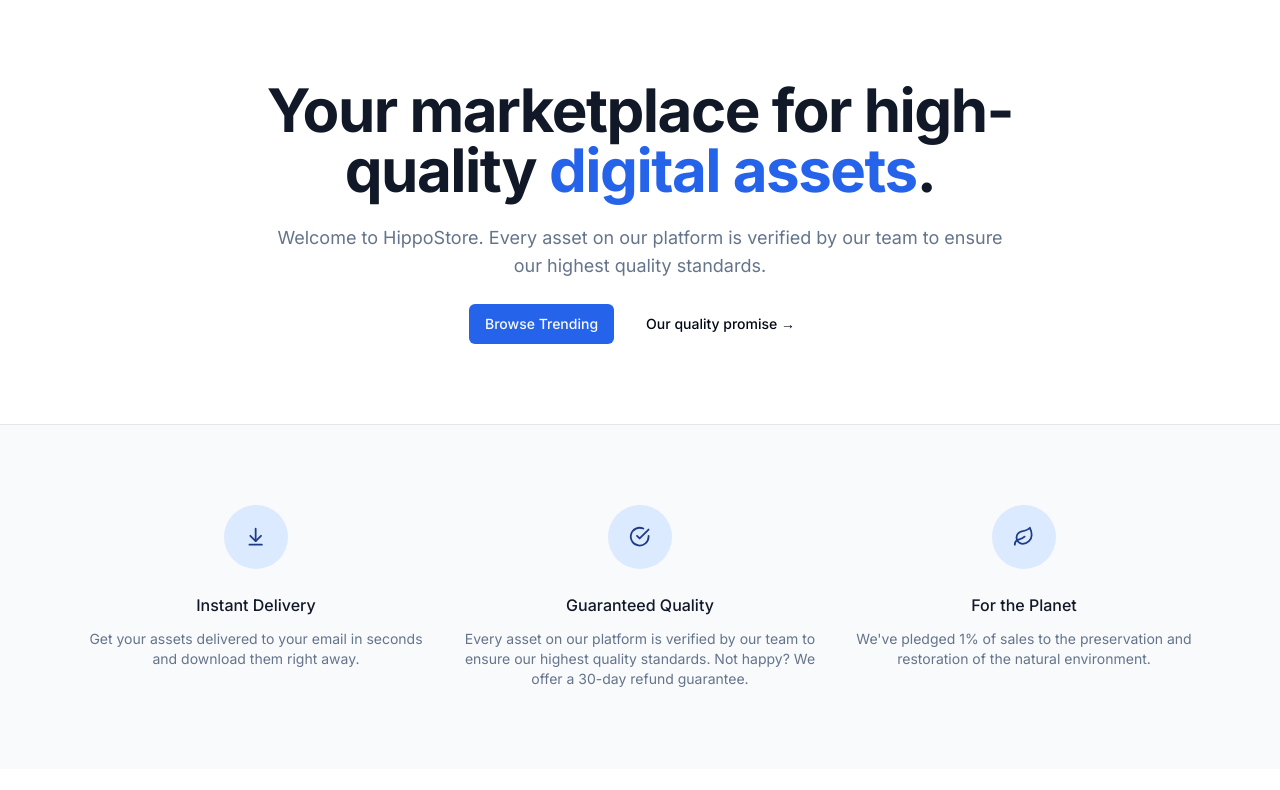
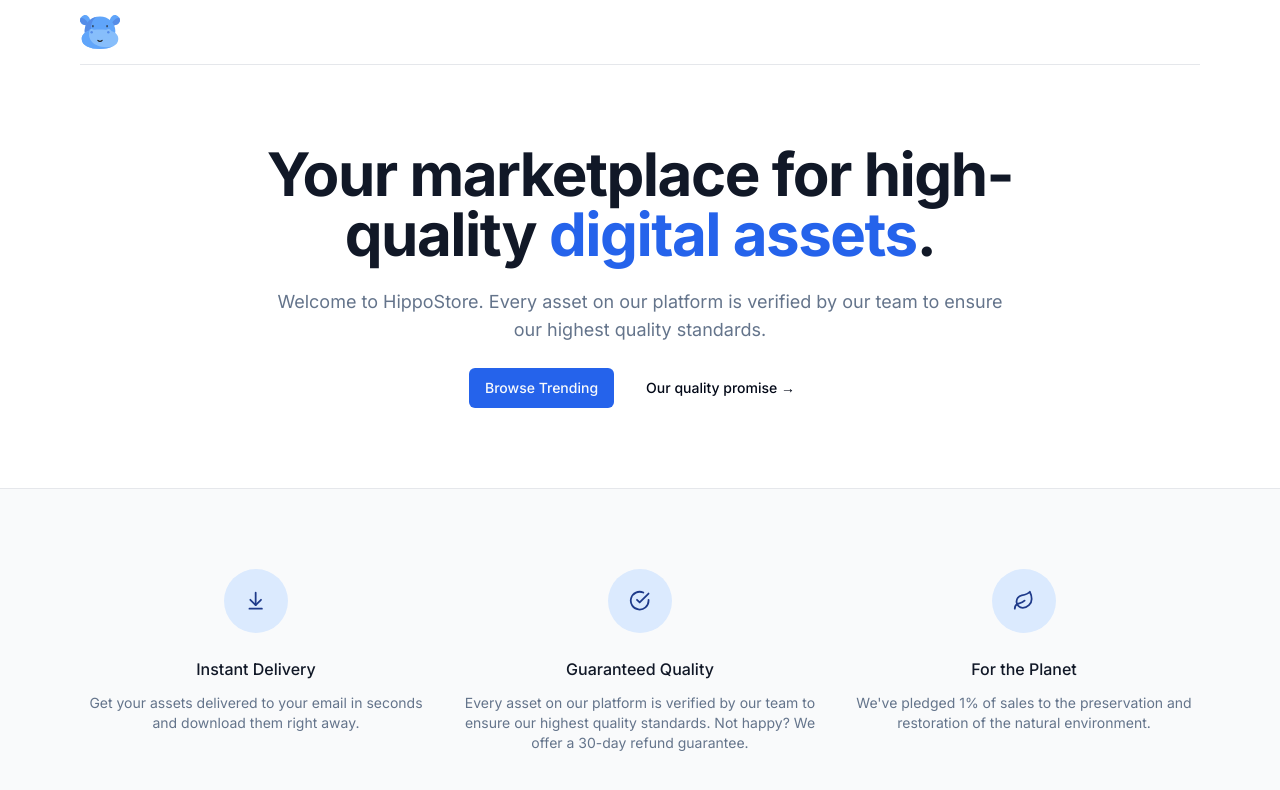
Before and after one commit to codesagecoder/digital-marketplace, a Next.js app: page / in a window 1280 px wide. Shown: the top 790 px of the page. Built offline with nearby package versions, Linux system fonts and the light colour scheme.

Commit message:
importing the navbar logo

```diff
--- a/src/app/layout.tsx
+++ b/src/app/layout.tsx
@@ -2,6 +2,7 @@
 import { Inter } from 'next/font/google'
 import './globals.css'
 import { cn } from '@/lib/utils'
+import Navbar from '@/components/Navbar'
 
 const inter = Inter({ subsets: ['latin'] })
 
@@ -19,9 +20,8 @@
     <html lang="en" className='h-full'>
       <body className={cn('relative h-full font-sans antialiased', inter.className)}>
         <main className='relative flex flex-col min-h-screen'>
-          <div className='flex-grow flex-1'>
-            {children}
-          </div>
+          <Navbar />
+          <div className='flex-grow flex-1'>{children}</div>
         </main>
       </body>
     </html>
--- /dev/null
+++ b/src/components/Icons.tsx
@@ -0,0 +1,77 @@
+import { LucideProps } from 'lucide-react'
+
+export const Icons = {
+  logo: (props: LucideProps) => (
+    <svg {...props} viewBox='0 0 512 512'>
+      <g>
+        <path
+          d='M105.67 56.012c24.601 24.601 41.244 81.13 16.643 105.731s-81.13 7.958-105.731-16.643-20.623-60.509 3.978-85.11 60.509-28.579 85.11-3.978z'
+          fill='#60a5fa'
+          data-original='#abdfeb'
+          opacity='1'></path>
+        <path
+          d='M111.097 169.375c-9.754-53.933-61.535-93.098-102.131-94.531-13.495 22.793-12.381 50.26 7.615 70.256 21.368 21.367 66.817 36.724 94.516 24.275z'
+          fill='#558ce7'
+          data-original='#8bcdd8'
+          opacity='1'></path>
+        <path
+          d='M406.33 56.012c-24.601 24.601-41.244 81.13-16.643 105.731s81.13 7.958 105.731-16.643 20.623-60.509-3.978-85.11-60.509-28.579-85.11-3.978z'
+          fill='#60a5fa'
+          data-original='#abdfeb'
+          opacity='1'></path>
+        <path
+          d='M400.903 169.375c9.754-53.933 61.535-93.098 102.13-94.531 13.495 22.793 12.381 50.26-7.615 70.256-21.367 21.367-66.816 36.724-94.515 24.275z'
+          fill='#558ce7'
+          data-original='#8bcdd8'
+          opacity='1'></path>
+        <ellipse
+          cx='256'
+          cy='244.04'
+          rx='196.34'
+          ry='186.42'
+          fill='#60a5fa'
+          data-original='#abdfeb'
+          opacity='1'></ellipse>
+        <path
+          d='M165.588 196.685a7.5 7.5 0 0 1-7.5-7.5v-15.008a7.5 7.5 0 0 1 15 0v15.008a7.5 7.5 0 0 1-7.5 7.5zM346.412 196.685a7.5 7.5 0 0 1-7.5-7.5v-15.008a7.5 7.5 0 0 1 15 0v15.008a7.5 7.5 0 0 1-7.5 7.5z'
+          fill='#222222'
+          data-original='#464d59'
+          opacity='1'></path>
+        <path
+          d='M212.03 62.322c-87.266 18.957-152.372 93.12-152.372 181.723 0 102.957 87.905 186.42 196.342 186.42 19.952 0 39.204-2.835 57.346-8.087C85.074 329.977 119.169 118.281 212.03 62.322z'
+          fill='#558ce7'
+          data-original='#8bcdd8'
+          opacity='1'></path>
+        <path
+          d='M409.201 247.067c-3.993-1.525-7.205-4.522-9.287-8.256-7.292-13.082-21.262-21.931-37.303-21.931a42.466 42.466 0 0 0-25.912 8.775c-2.706 2.072-6.138 2.964-9.522 2.563-22.448-2.662-46.36-3.941-71.178-3.941-24.818 0-48.73 1.279-71.178 3.941-3.384.401-6.816-.491-9.522-2.563a42.466 42.466 0 0 0-25.912-8.775c-16.04 0-30.01 8.85-37.303 21.931-2.081 3.734-5.293 6.731-9.287 8.256-49.69 18.976-81.141 50.52-81.141 97.301 0 85.459 104.919 128.202 234.342 128.202S490.34 429.827 490.34 344.368c.002-46.782-31.448-78.325-81.139-97.301z'
+          fill='#87befb'
+          data-original='#b9e8ef'
+          opacity='1'></path>
+        <path
+          d='M256 383.302a44.19 44.19 0 0 1-33.317-15.175 7.5 7.5 0 0 1 11.309-9.855 29.192 29.192 0 0 0 22.009 10.03 29.195 29.195 0 0 0 22.009-10.03 7.501 7.501 0 0 1 11.309 9.855A44.197 44.197 0 0 1 256 383.302z'
+          fill='#222222'
+          data-original='#464d59'
+          opacity='1'></path>
+        <circle
+          cx='149.39'
+          cy='259.56'
+          r='15.519'
+          fill='#558ce7'
+          data-original='#8bcdd8'
+          opacity='1'></circle>
+        <circle
+          cx='362.61'
+          cy='259.56'
+          r='15.519'
+          fill='#558ce7'
+          data-original='#8bcdd8'
+          opacity='1'></circle>
+        <path
+          d='M416.18 443.185c-246.851 43.269-311.115-113.303-300.169-158.197.615-2.522.695-5.142.379-7.719-2.455-20.031 5.053-45.274 18.266-57.764a42.819 42.819 0 0 0-22.705 19.548c-2.002 3.647-5.171 6.496-9.059 7.978-49.745 18.972-81.235 50.526-81.235 97.337 0 85.459 104.919 128.202 234.342 128.202 61.953 0 118.279-9.801 160.181-29.385z'
+          fill='#60a5fa'
+          data-original='#abdfeb'
+          opacity='1'></path>
+      </g>
+    </svg>
+  ),
+}
--- a/src/components/Navbar.tsx
+++ b/src/components/Navbar.tsx
@@ -1,5 +1,6 @@
 import Link from "next/link";
 import MaxWidthWrapper from "./MaxWidthWrapper";
+import { Icons } from "./Icons";
 
 const Navbar = () => {
     return (
@@ -10,7 +11,9 @@
                         <div className="flex h-16 items-center">
                             {/* TODO: Mobile Nav */}
                             <div className="ml-4 flex lg:ml-0">
-                                <Link href='/'>logo placeholder</Link>
+                                <Link href='/'>
+                                    <Icons.logo className="h-10 w-10" />
+                                </Link>
                             </div>
                         </div>
                     </div>
```
